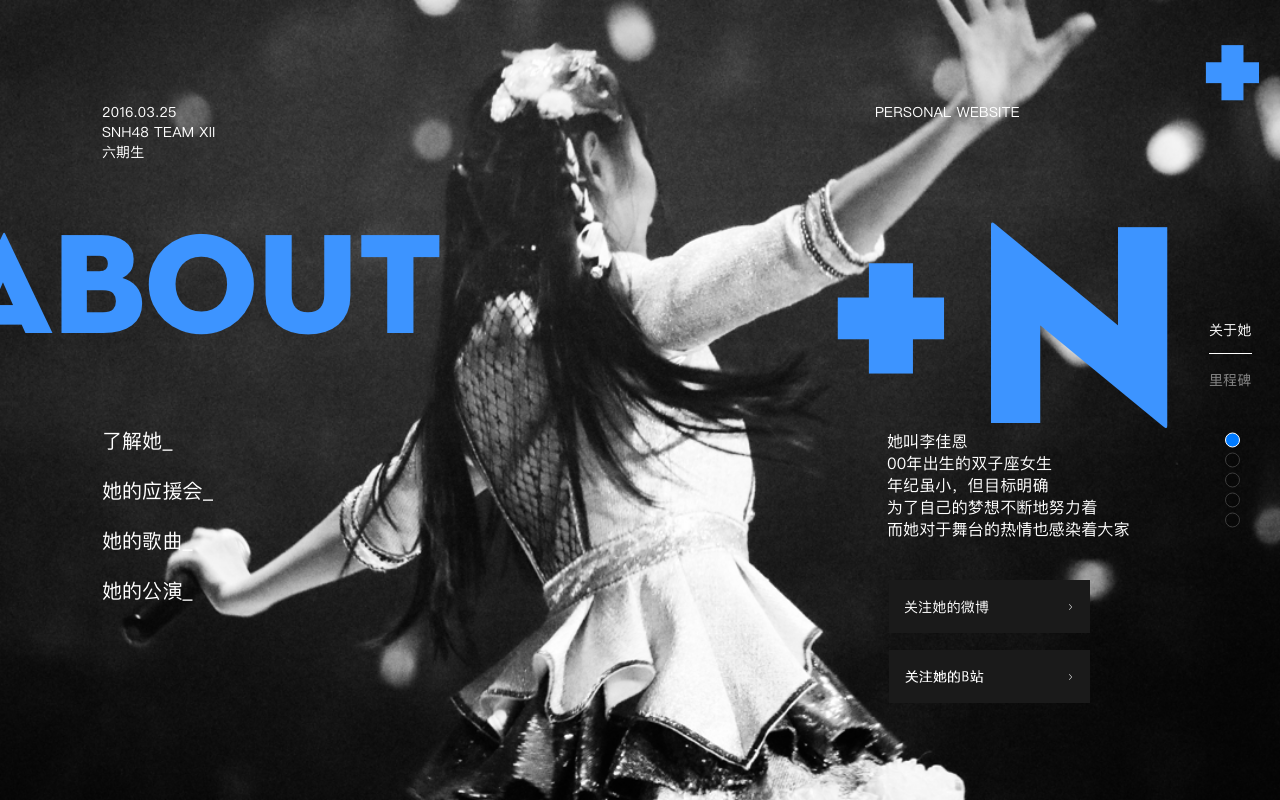
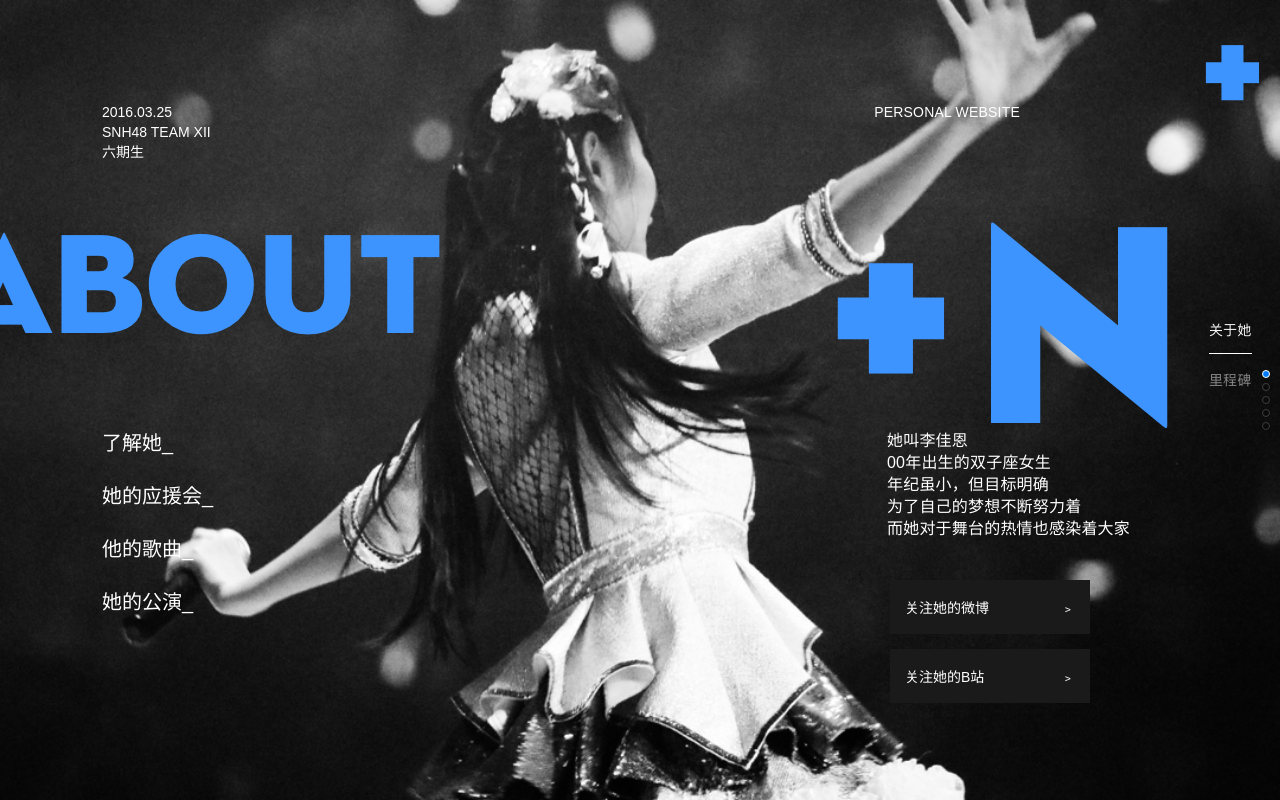
Before and after one commit to appletails/lje, a plain HTML site: page index.html in a window 1280 px wide. Drawn offline with Linux system fonts and the light colour scheme.

Commit message:
小尾巴

```diff
--- a/css/index.css
+++ b/css/index.css
@@ -1,146 +1,39 @@
-html, body {
-    position: relative;
-    height: 100%;
-}
-body {
-    background: #eee;
-    font-family: Helvetica Neue, Helvetica, Arial, sans-serif;
-    font-size: 14px;
-    color:#000;
-    margin: 0;
-    padding: 0;
-}
-.arrow {
-    background: url(../img/arrow2.png) no-repeat;
-    background-size: cover;
-    position: fixed;
-    bottom: 0;
-    left: 50%;
-    z-index: 10;
-    width: 50px;
-    height: 50px;
-}
-.swiper-container {
-    width: 100%;
-    height: 100%;
-}
-.swiper-slide {
-    background-position: center;
-    background-size: cover;
-}
-.index>img, .index>a {
-    position: absolute;
-}
-img.index_l_t {
-    top: 102px;
-    left: 102px;
-}
-img.index_r_t {
-    top: 102px;
-    right: 260px;
-}
-img.plus {
-    top: 45px;
-    right: 20px;
-}
-img.left_title {
-    top: 232px;
-    left: 0;
-}
-img.right_title {
-    top: 130px;
-    right: 95px;
-}
-img.index_nav {
-    top: 280px;
-    right: 20px;
-    cursor: pointer;
-}
-.index_menu img {
-    display: block;
-    margin-top: 22px;
-}
-.index_menu {
-    position: absolute;
-    top: 405px;
-    left: 102px;
-}
-.index_menu a {
-    cursor: pointer;
-}
-.index_intro {
-    top: 430px;
-    right: 150px;
-}
-.weibo {
-    top: 580px;
-    right: 190px;
-    cursor: pointer;
-}
-.weibo_b {
-    top: 650px;
-    right: 190px;
-    cursor: pointer;
-}
-/* debut */
-.debut img {
-    position: absolute;
-}
-.debut_l_t {
-    left: 102px;
-    top: 306px;
-}
-.debut_nav {
-    top: 288px;
-    right: 28px;
-}
-.debut_point {
-    top: 365px;
-    right: 38px;
-}
-.b50 img {
-    position: absolute;
-}
-.b50_text {
-    top: 196px;
-    right: 100px;
-}
-.b100 img {
-    position: absolute;
-}
-.b100_text {
-    top: 196px;
-    left: 102px;
-}
-.four img {
-    position: absolute;
-}
-.swiper-pagination-bullet {
-    border: white solid 1px;
-    width: 13px;
-    height: 13px;
-}
-.swiper-container-vertical>.swiper-pagination-bullets {
-    top: 60%;
-    right: 40px;
-}
-.nav_menu {
-    color: white;
-    position: absolute;
-    top: 40%;
-    right: 28px;
-    z-index: 10;
-    background: url(../img/index/navigation.png) no-repeat;
-    width: 43px;
-    height: 70px;
-}
-.nav_menu_mile {
-    color: white;
-    position: absolute;
-    top: 40%;
-    right: 28px;
-    z-index: 10;
-    background: url(../img/b50/navigation.png) no-repeat;
-    width: 43px;
-    height: 70px;
-}
+@charset "utf-8";
+
+/* 通用样式 */
+* { font-family: Arial, Microsoft YaHei, PingFangSC-Regular, sans-serif; font-size: 14px; color:#fff; margin: 0; padding: 0; box-sizing: border-box; text-decoration: none; }
+html, body { position: relative; height: 100%; }
+.motion { position: absolute; }
+.blue { color: #3d93fe; font-size: inherit; }
+
+/**/
+.arrow { background: url(../img/arrow2.png) no-repeat; background-size: cover; position: fixed; bottom: 0; left: 50%; z-index: 10; width: 50px; height: 50px; }
+.swiper-container { width: 100%; height: 100%; }
+.swiper-slide { background-position: center; background-size: cover; }
+.swiper-pagination-bullet { border: white solid 1px; width: 13px; height: 13px; }
+.swiper-container-vertical>.swiper-pagination-bullets { top: 60%; right: 40px; }
+
+/* 第一屏 */
+.index_l_t { top: 102px; left: 102px; color: #fff; line-height: 20px; }
+.index_r_t { top: 102px; right: 260px; line-height: 20px; letter-spacing: .2px }
+img.plus { top: 45px; right: 20px; }
+img.left_title { top: 232px; left: 0; }
+img.right_title { top: 130px; right: 95px; }
+.index_menu { position: absolute; top: 427px; left: 102px; }
+.index_menu>a { display: block; margin-bottom: 24px; font-size: 20px; }
+.index_menu>a:last-of-type { margin-bottom: 0; }
+.index_intro { letter-spacing: 0.2px; font-size: 16px; top: 430px; right: 150px; line-height: 22px; }
+.weibo { top: 580px; right: 190px; }
+.weibo>a { width: 200px; height: 54px; padding: 0 15px; color: #fff; background-color: #1a1a1a; display: flex; justify-content: space-between; align-items: center; margin-bottom: 15px; }
+.weibo>a:last-of-type { margin-bottom: 0; }
+
+/* 第二屏 */
+.debut_l_t { left: 102px; top: 306px; font-size: 46px; line-height: 67px; letter-spacing: 7px; color: #fff; }
+
+/* 第三屏 */
+.b50_text { top: 196px; right: 100px; font-size: 46px; line-height: 67px; letter-spacing: 5px; color: #fff; text-align: right; }
+.b50_text .date { margin-bottom: 10px; font-size: inherit; }
+
+/* 第四屏 */
+.b100_text { top: 196px; left: 102px; font-size: 46px; line-height: 70px; letter-spacing: 4px; color: #fff;}
+.nav_menu { color: white; position: absolute; top: 40%; right: 28px; z-index: 10; background: url(../img/index/navigation.png) no-repeat; width: 43px; height: 70px; }
--- a/index.html
+++ b/index.html
@@ -3,9 +3,9 @@
 	<head>
 		<meta charset="utf-8" />
 		<title>SNH48-李佳恩</title>
+		<link rel="stylesheet" type="text/css" href="css/index.css"/>
 		<link rel="stylesheet" type="text/css" href="css/swiper.min.css"/>
 		<link rel="stylesheet" type="text/css" href="css/animate.css"/>
-		<link rel="stylesheet" type="text/css" href="css/index.css"/>
 	</head>
 	<body>
 	<div class="arrow animated fadeInDown2"></div>
@@ -14,40 +14,72 @@
     <div class="swiper-container">
         <div class="swiper-wrapper">
 			<div class="swiper-slide index" style="background-image:url(img/background.png)">
-				<img src="img/index/left_toptext.png" alt="" class="index_l_t">
-				<img src="img/index/right_toptext.png" alt="" class="index_r_t">
-				<img src="img/index/sym1.png" alt="" class="plus">
-				<!-- <img src="img/index/navigation.png" alt="" class="index_nav"> -->
-				<img src="img/index/left_title.png" alt="" class="left_title">
-				<img src="img/index/right_title.png" alt="" class="right_title">
-				<div class="index_menu">
-					<a href="http://www.snh48.com/member_details.html?sid=10151"><img src="img/index/lje.png" alt="" class=""></a>
-					<a href="http://weibo.com/u/5887208688"><img src="img/index/yyh.png" alt="" class=""></a>
-					<a href="http://music.163.com/#/radio/344192061?userid=45366414"><img src="img/index/gequ.png" alt="" class=""></a>
-					<a href="https://space.bilibili.com/35641184?from=search&seid=13816787724630303680#!/"><img src="img/index/gongyan.png" alt="" class=""></a>
+				<div class="index_l_t motion">
+					2016.03.25<br>
+					SNH48 TEAM XII<br>
+					六期生
 				</div>
-				<img src="img/index/jieshao.png" alt="" class="index_intro">
-				<a href="http://weibo.com/p/1005055863012981" class="weibo"><img src="img/index/weibo_button.png" alt="" ></a>
-				<a href="https://space.bilibili.com/383822620" class="weibo_b"><img src="img/index/b_button.png" alt="" ></a>
+				<div class="index_r_t motion">PERSONAL WEBSITE</div>
+				<img src="img/index/sym1.png" alt="" class="plus motion">
+				<img src="img/index/left_title.png" alt="" class="left_title motion">
+				<img src="img/index/right_title.png" alt="" class="right_title motion">
+				<div class="index_menu motion">
+					<a href="http://www.snh48.com/member_details.html?sid=10151">了解她_</a>
+					<a href="http://weibo.com/u/5887208688">她的应援会_</a>
+					<a href="http://music.163.com/#/radio/344192061?userid=45366414">他的歌曲_</a>
+					<a href="https://space.bilibili.com/35641184">她的公演_</a>
+				</div>
+				<div class="index_intro motion">
+					她叫李佳恩<br>
+					00年出生的双子座女生<br>
+					年纪虽小，但目标明确<br>
+					为了自己的梦想不断努力着<br>
+					而她对于舞台的热情也感染着大家
+				</div>
+				<div class="weibo motion">
+					<a href="http://weibo.com/p/1005055863012981">
+						<span>关注她的微博</span>
+						<span>﹥</span>
+					</a>
+					<a href="https://space.bilibili.com/383822620">
+						<span>关注她的B站</span>
+						<span>﹥</span>
+					</a>
+				</div>
 			</div>
 			<div class="swiper-slide debut" style="background-image:url(img/background_2.png)">
-				<img src="img/debut/lefttext.png" alt="" class="debut_l_t">
-				<!-- <img src="img/debut/navigation.png" alt="" class="debut_nav"> -->
+				<div class="debut_l_t motion">
+					2016/3/25<br>
+					李佳恩<br>
+					作为六期生<br>
+					出道<span class="blue">_</span>
+				</div>
 			</div>
 			<div class="swiper-slide b50" style="background-image:url(img/background_3.png)">
-				<img src="img/b50/text.png" alt="" class="b50_text">
-				<!-- <img src="img/b50/navigation.png" alt="" class="debut_nav"> -->
+				<div class="b50_text motion">
+					<div class="date">2017/1/7</div>
+					李佳恩<br>
+					「王子殿下」<br>
+					登台B50<span class="blue">_</span>
+				</div>
 			</div>
 			<div class="swiper-slide b100" style="background-image:url(img/background_4.png)">
-				<img src="img/100/text.png" alt="" class="b100_text">
-				<!-- <img src="img/100/navigation.png" alt="" class="debut_nav"> -->
+				<div class="b100_text motion">
+					2017/7/20<br>
+					李佳恩<br>
+					第100场公演<br>
+					达成<span class="blue">_</span>
+				</div>
 			</div>
 			<div class="swiper-slide four" style="background-image:url(img/background_5.png)">
-				<img src="img/four/text.png" alt="" class="b50_text">
-				<!-- <img src="img/four/navigation.png" alt="" class="debut_nav"> -->
+				<div class="b50_text motion">
+					<div class="date">2017/9/3</div>
+					李佳恩<br>
+					成为团内4队代役<br>
+					第一人<span class="blue">_</span>
+				</div>
 			</div>
 		</div>
-
         <div class="swiper-pagination"></div>
 	</div>
 	<div class="nav_menu"></div>
--- a/js/index.js
+++ b/js/index.js
@@ -9,18 +9,18 @@ var swiper = new Swiper('.swiper-container', {
             switch (swiper.activeIndex) {
                 case 0:
                     $('.nav_menu_mile').addClass('nav_menu').removeClass('nav_menu_mile');
-                    $('img').removeClass('animated fadeInUp').hide().addClass('animated fadeInUp').show();
+                    $('.motion').removeClass('animated fadeInUp').hide().addClass('animated fadeInUp').show();
                     break;
                 case 1:
                 case 2:
                 case 3:
                 case 4:
-                    $('img').removeClass('animated fadeInUp').hide().addClass('animated fadeInUp').show();
+                    $('.motion').removeClass('animated fadeInUp').hide().addClass('animated fadeInUp').show();
                     $('.nav_menu').addClass('nav_menu_mile').removeClass('nav_menu');
                     break;
             }
         }
     });
 
-    $('img').addClass('animated fadeInUp').show();
+    $('.motion').addClass('animated fadeInUp').show();
 });
```
Also changed, not shown: 1 other file.
